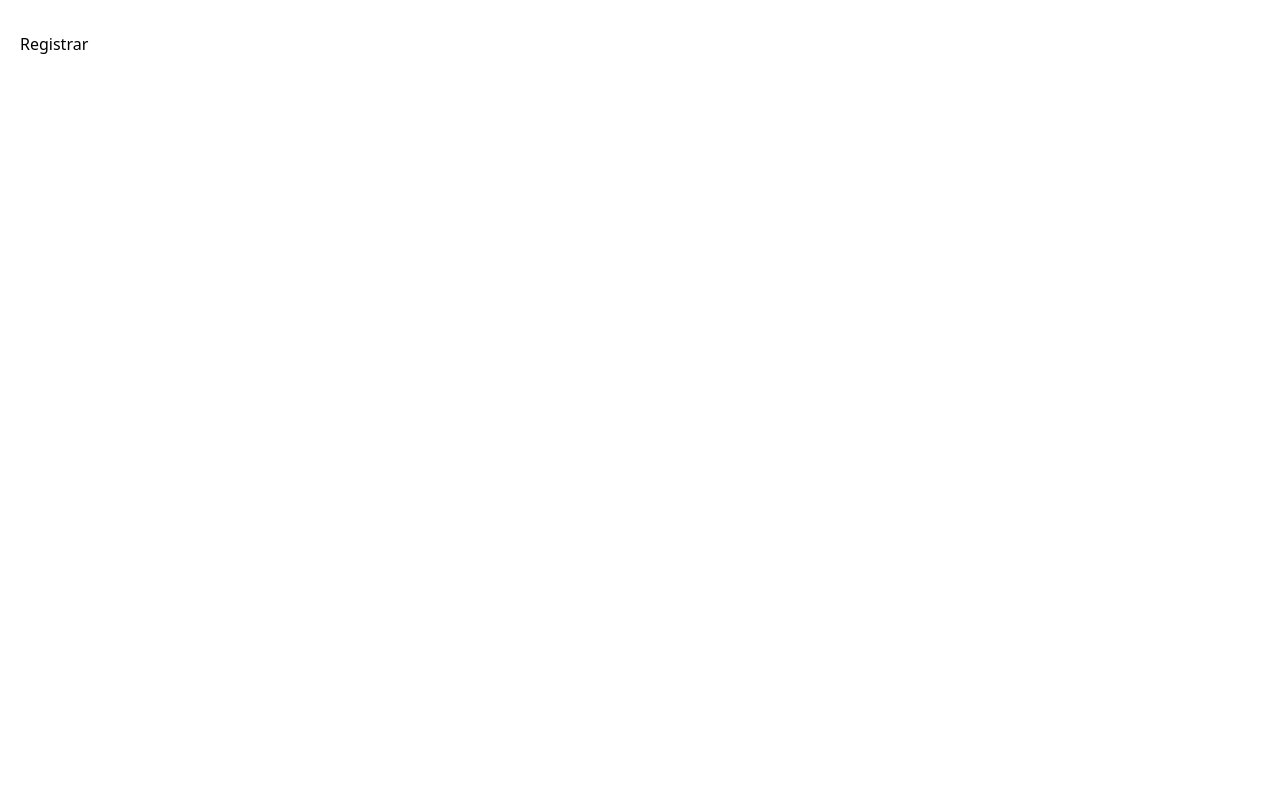
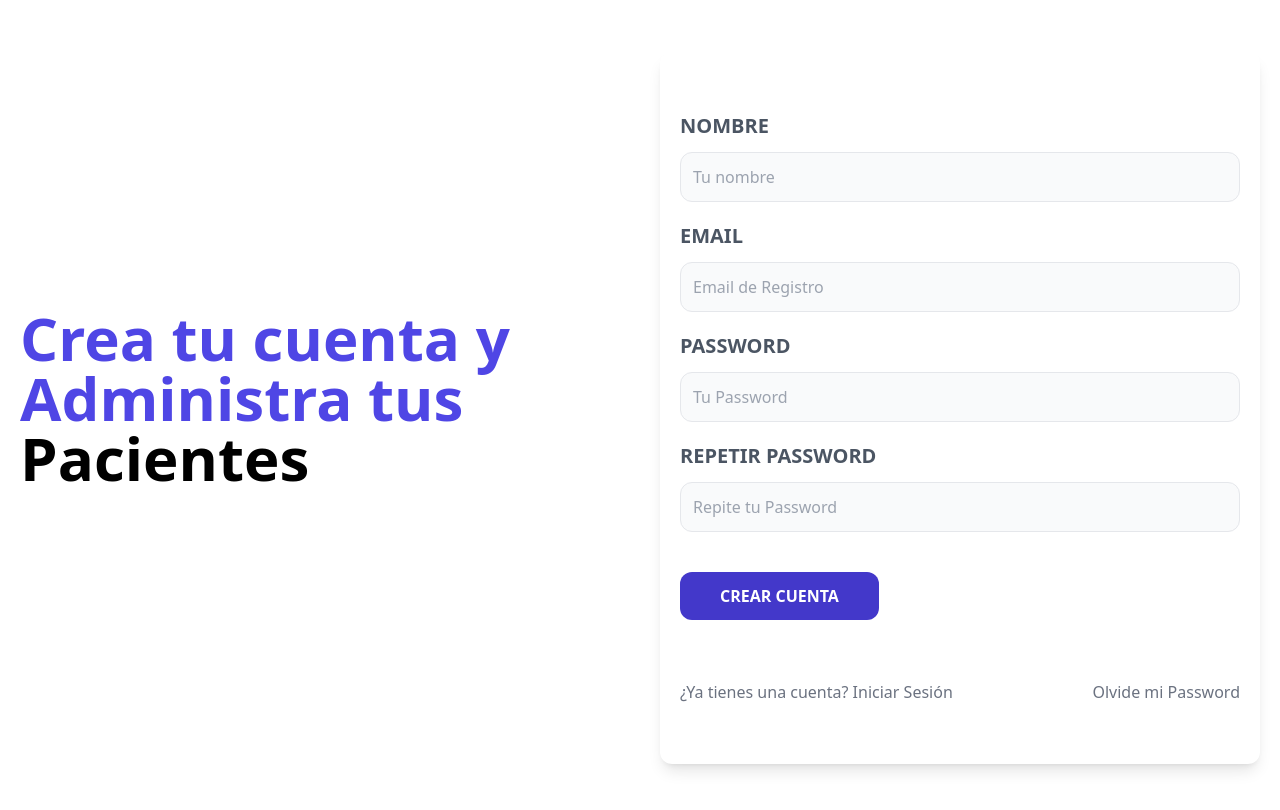
Before and after one commit to centinelaCode/frontend-APV, a React (Vite) app: page /registrar in a window 1280 px wide. Built offline with nearby package versions, Linux system fonts and the light colour scheme.

Commit message:
[ADD] Maquetación de Registrar
2 columanas left: titulo | right: formulario

```diff
--- a/src/pages/Registrar.jsx
+++ b/src/pages/Registrar.jsx
@@ -1,7 +1,72 @@
+import { Link } from 'react-router-dom';
+
 const Registrar = () => {
   return (
     <>
-      <h1>Registrar</h1>
+      <div>
+        <h1 className="text-indigo-600 font-blank text-6xl font-bold">Crea tu cuenta y Administra tus <span className="text-black font-bold">Pacientes</span></h1>
+      </div>
+      <div className="mt-20 md:mt-5 shadow-lg px-5 py-10 rounded-xl bg-white">
+        <form>
+          <div className="my-5">
+            <label
+              className="uppercase text-gray-600 text-xl font-bold"
+            >Nombre</label>
+            <input
+              type="text"
+              placeholder="Tu nombre"
+              className="border w-full p-3 mt-3 bg-gray-50 rounded-xl"
+            />
+          </div>
+          <div className="my-5">
+            <label
+              className="uppercase text-gray-600 text-xl font-bold"
+            >email</label>
+            <input
+              type="email"
+              placeholder="Email de Registro"
+              className="border w-full p-3 mt-3 bg-gray-50 rounded-xl"
+            />
+          </div>
+          <div className="my-5">
+            <label
+              className="uppercase text-gray-600 text-xl font-bold"
+            >Password</label>
+            <input
+              type="password"
+              placeholder="Tu Password"
+              className="border w-full p-3 mt-3 bg-gray-50 rounded-xl"
+            />
+          </div>
+          <div className="my-5">
+            <label
+              className="uppercase text-gray-600 text-xl font-bold"
+            >Repetir Password</label>
+            <input
+              type="password"
+              placeholder="Repite tu Password"
+              className="border w-full p-3 mt-3 bg-gray-50 rounded-xl"
+            />
+          </div>
+
+          <input
+            type="submit"
+            value="Crear Cuenta"
+            className="bg-indigo-700 w-full py-3 px-10 rounded-xl text-white uppercase font-bold mt-5 hover:cursor-pointer hover:bg-indigo-800 md:w-auto "
+          />
+        </form>
+
+        <nav className="mt-10 lg:flex lg:justify-between">
+          <Link
+            to="/"
+            className="block text-center my-5 text-gray-500"
+          >¿Ya tienes una cuenta? Iniciar Sesión</Link>
+          <Link
+            to="/olvide-password"
+            className="block text-center my-5 text-gray-500"
+          >Olvide mi Password</Link>
+        </nav>
+      </div>
     </>
   )
 }
```
